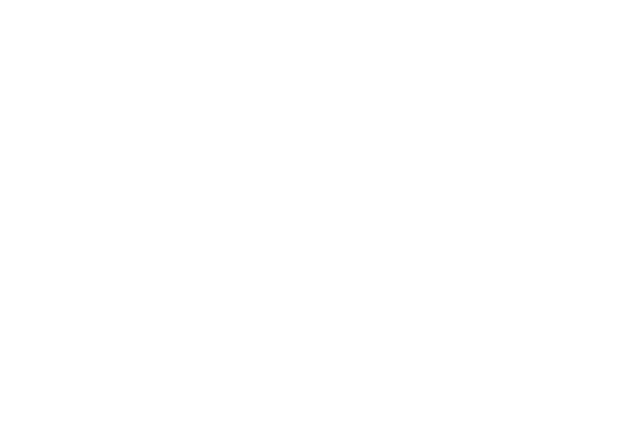
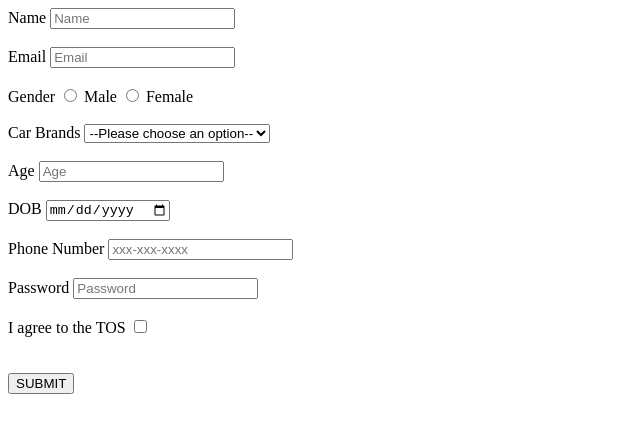
Before and after one commit to acciojob/signup-form-car-Sakshi-katore, a website: page main.html in a window 1280 px wide. Shown: the whole page, without its empty margins (0-640 px from the left). Drawn offline with Linux system fonts and the light colour scheme.

Commit message:
created a submission

```diff
--- a/main.html
+++ b/main.html
@@ -11,6 +11,53 @@
     <script type="text/javascript" src="./script.js">
 </script>
 
+	<form action="post">
+		<label>Name</label>
+		<input type="text" id="name" placeholder="Name" required>
+		<br><br>
+
+		<label>Email</label>
+		<input type="email" id="email" placeholder="Email" required>
+<br><br>
+
+		 <label>Gender</label>
+        <input type="radio" id="gender_m" name="gender" value="male" required>
+        <label for="gender_m">Male</label>
+
+        <input type="radio" id="gender_f" name="gender" value="female" required>
+        <label for="gender_f">Female</label>
+        <br><br>
+
+
+		<label for="cars">Car Brands</label>
+        <select id="cars" name="cars" required>
+            <option value="" disabled selected>--Please choose an option--</option>
+            <option value="toyota">Toyota</option>
+            <option value="honda">Honda</option>
+            <option value="ford">Ford</option>
+        </select>
+        <br><br>
+
+		<label>Age</label>
+		<input type="number" id="age" placeholder="Age" required>
+<br><br>
+
+		<label>DOB</label>
+		<input type="date" id="dob"  required>
+<br><br>
+
+		<label>Phone Number</label>
+		<input type="tel" id="tel" placeholder="xxx-xxx-xxxx" >
+<br><br>
+		<label>Password</label>
+		<input type="password" id="password" placeholder="Password" required>
+<br><br>
+		<label>I agree to the TOS</label>
+		<input type="checkbox" id="tos" required>
+		<br>
+<br><br>
+		<button type="submit" >SUBMIT</button>
+	</form>
 </body>
 
 </html>
```
